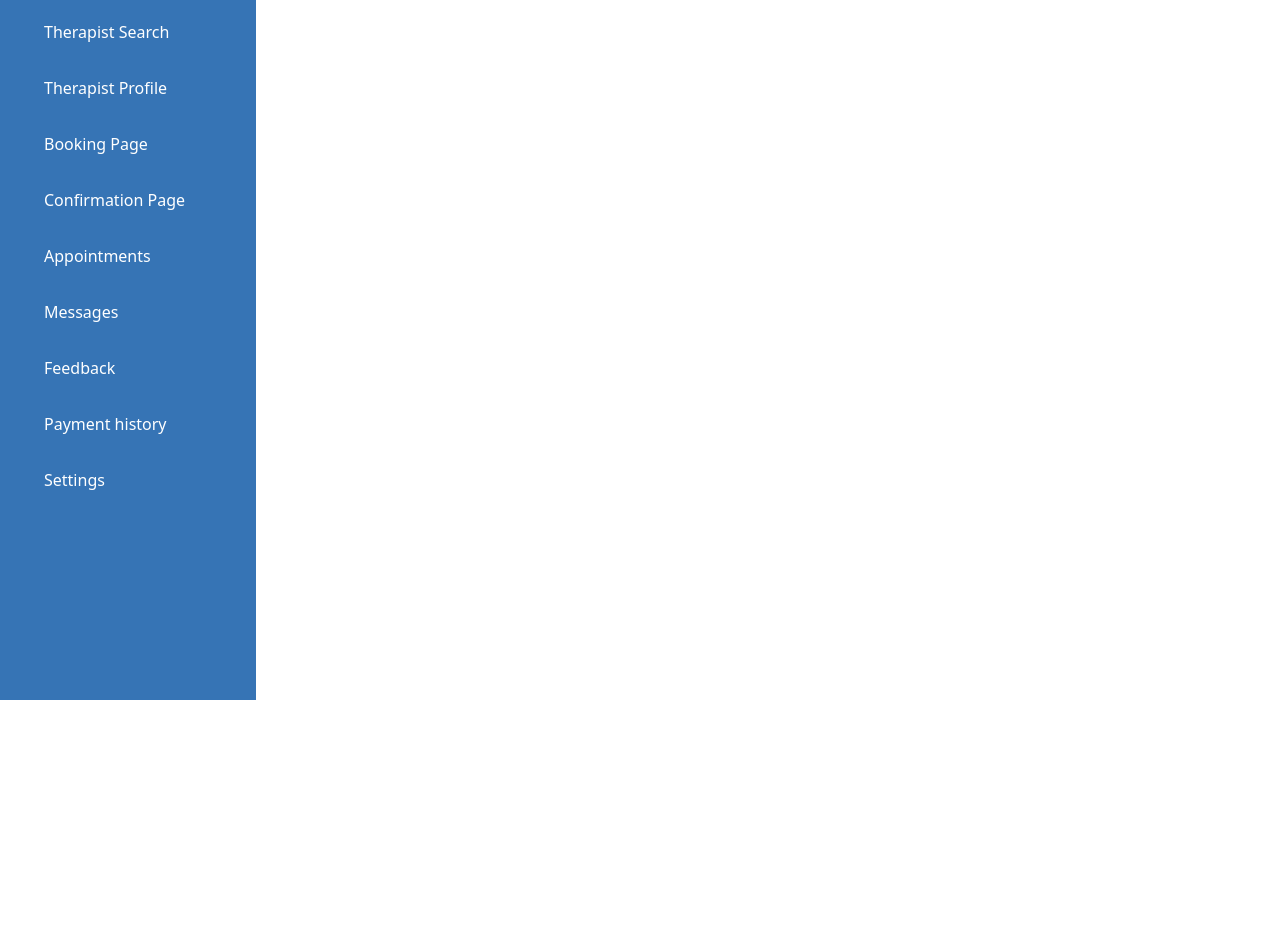
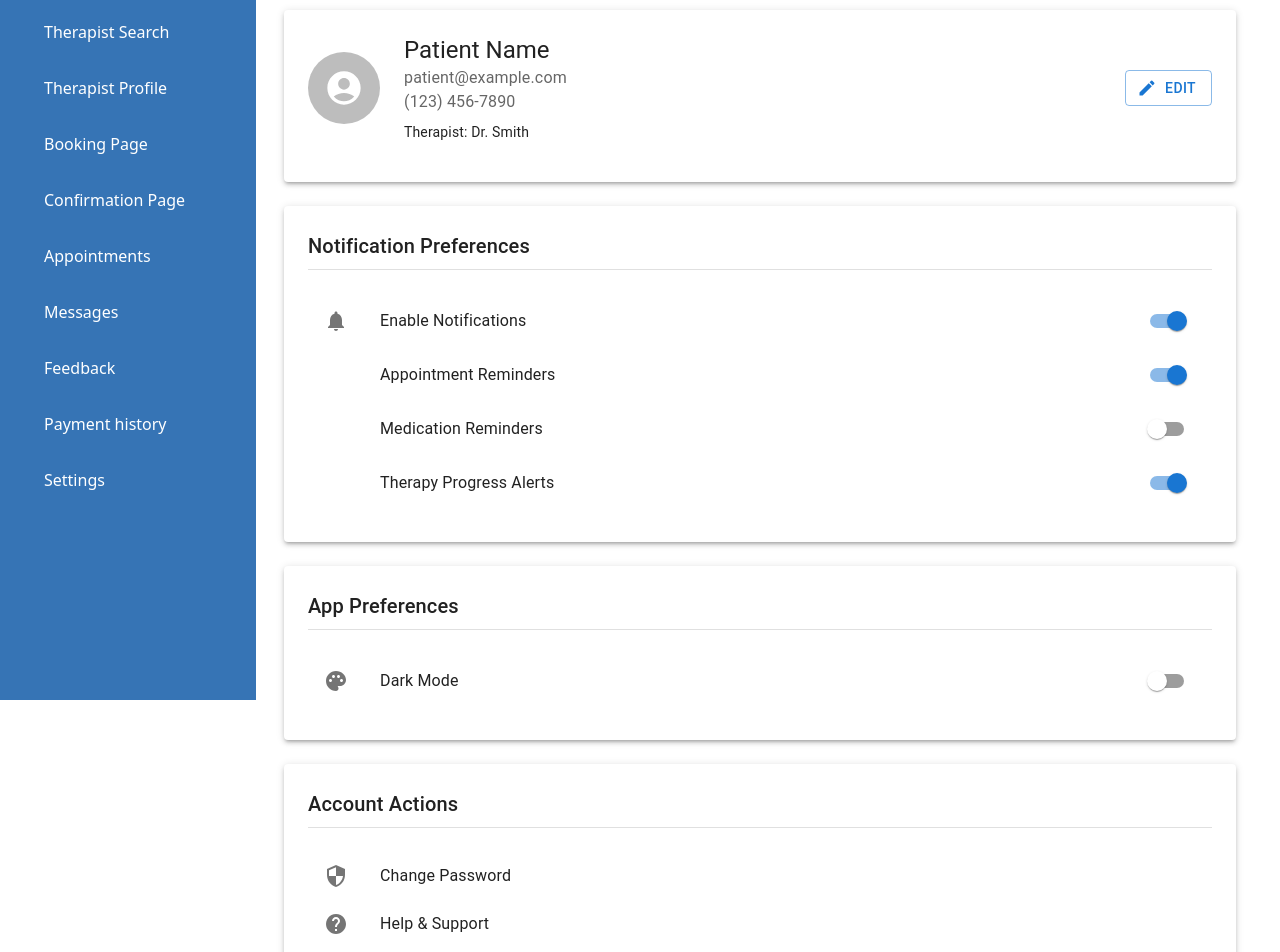
Before and after one commit to nyamweyakemunto/Therapy-Project, a React (Vite) app: page /settings in a window 1280 px wide. Shown: the part 100-1052 px from the top of the page. Before the commit the page ends 800 px from the top, so only its background shows below. Built offline with nearby package versions, Linux system fonts and the light colour scheme.

Commit message:
Updated settings

```diff
--- a/package.json
+++ b/package.json
@@ -22,7 +22,7 @@
     "react": "^19.0.0",
     "react-dom": "^19.0.0",
     "react-icons": "^5.5.0",
-    "react-router-dom": "^7.4.0",
+    "react-router-dom": "^7.4.1",
     "styled-components": "^6.1.16",
     "tailwindcss": "^4.0.17"
   },
--- a/src/components/pages/patients/PatientSettings.jsx
+++ b/src/components/pages/patients/PatientSettings.jsx
@@ -1,12 +1,254 @@
-import React from 'react'
-import SideBar from '../../sideBar'
+import React, { useState } from 'react';
+import SideBar from '../../sideBar';
+import {
+  Box,
+  Typography,
+  Avatar,
+  Button,
+  Divider,
+  List,
+  ListItem,
+  ListItemIcon,
+  ListItemText,
+  Switch,
+  TextField,
+  Paper
+} from '@mui/material';
+import {
+  Settings as SettingsIcon,
+  Notifications as NotificationsIcon,
+  Security as SecurityIcon,
+  AccountCircle as AccountIcon,
+  Help as HelpIcon,
+  Logout as LogoutIcon,
+  Palette as PaletteIcon,
+  Edit as EditIcon,
+  Save as SaveIcon,
+  Cancel as CancelIcon
+} from '@mui/icons-material';
 
 const PatientSettings = () => {
+  const [userData, setUserData] = useState({
+    name: 'Patient Name',
+    email: 'patient@example.com',
+    therapist: 'Dr. Smith',
+    phone: '(123) 456-7890'
+  });
+
+  const [settings, setSettings] = useState({
+    darkMode: false,
+    notifications: true,
+    appointmentReminders: true,
+    medicationReminders: false,
+    therapyProgressAlerts: true
+  });
+
+  const [editMode, setEditMode] = useState(false);
+  const [tempUserData, setTempUserData] = useState({...userData});
+
+  const handleSettingChange = (setting) => (event) => {
+    setSettings({...settings, [setting]: event.target.checked});
+  };
+
+  const handleInputChange = (e) => {
+    const { name, value } = e.target;
+    setTempUserData({...tempUserData, [name]: value});
+  };
+
+  const handleSaveProfile = () => {
+    setUserData(tempUserData);
+    setEditMode(false);
+    // Add API call to save data in a real application
+  };
+
+  const handleCancelEdit = () => {
+    setTempUserData(userData);
+    setEditMode(false);
+  };
+
   return (
     <SideBar>
+      <Box sx={{ p: 3 }}>
+        <Box sx={{ display: 'flex', alignItems: 'center', mb: 3 }}>
+          <SettingsIcon sx={{ mr: 1, fontSize: 32 }} />
+          <Typography variant="h4" component="h1">
+            Patient Settings
+          </Typography>
+        </Box>
 
+        {/* Profile Section */}
+        <Paper elevation={3} sx={{ p: 3, mb: 3 }}>
+          <Box sx={{ display: 'flex', alignItems: 'center', mb: 2 }}>
+            <Avatar sx={{ width: 72, height: 72, mr: 3 }}>
+              <AccountIcon sx={{ fontSize: 40 }} />
+            </Avatar>
+            <Box sx={{ flexGrow: 1 }}>
+              {editMode ? (
+                <>
+                  <TextField
+                    name="name"
+                    label="Full Name"
+                    value={tempUserData.name}
+                    onChange={handleInputChange}
+                    fullWidth
+                    margin="normal"
+                  />
+                  <TextField
+                    name="email"
+                    label="Email"
+                    value={tempUserData.email}
+                    onChange={handleInputChange}
+                    fullWidth
+                    margin="normal"
+                  />
+                  <TextField
+                    name="phone"
+                    label="Phone Number"
+                    value={tempUserData.phone}
+                    onChange={handleInputChange}
+                    fullWidth
+                    margin="normal"
+                  />
+                </>
+              ) : (
+                <>
+                  <Typography variant="h5">{userData.name}</Typography>
+                  <Typography variant="body1" color="text.secondary">
+                    {userData.email}
+                  </Typography>
+                  <Typography variant="body1" color="text.secondary">
+                    {userData.phone}
+                  </Typography>
+                  <Typography variant="body2" sx={{ mt: 1 }}>
+                    Therapist: {userData.therapist}
+                  </Typography>
+                </>
+              )}
+            </Box>
+            {editMode ? (
+              <Box sx={{ display: 'flex', flexDirection: 'column', gap: 1 }}>
+                <Button
+                  variant="contained"
+                  color="primary"
+                  startIcon={<SaveIcon />}
+                  onClick={handleSaveProfile}
+                >
+                  Save
+                </Button>
+                <Button
+                  variant="outlined"
+                  startIcon={<CancelIcon />}
+                  onClick={handleCancelEdit}
+                >
+                  Cancel
+                </Button>
+              </Box>
+            ) : (
+              <Button
+                variant="outlined"
+                startIcon={<EditIcon />}
+                onClick={() => setEditMode(true)}
+              >
+                Edit
+              </Button>
+            )}
+          </Box>
+        </Paper>
+
+        {/* Notification Settings */}
+        <Paper elevation={3} sx={{ p: 3, mb: 3 }}>
+          <Typography variant="h6" gutterBottom>
+            Notification Preferences
+          </Typography>
+          <Divider sx={{ mb: 2 }} />
+          <List>
+            <ListItem>
+              <ListItemIcon>
+                <NotificationsIcon />
+              </ListItemIcon>
+              <ListItemText primary="Enable Notifications" />
+              <Switch
+                checked={settings.notifications}
+                onChange={handleSettingChange('notifications')}
+              />
+            </ListItem>
+            <ListItem>
+              <ListItemText primary="Appointment Reminders" inset />
+              <Switch
+                checked={settings.appointmentReminders}
+                onChange={handleSettingChange('appointmentReminders')}
+                disabled={!settings.notifications}
+              />
+            </ListItem>
+            <ListItem>
+              <ListItemText primary="Medication Reminders" inset />
+              <Switch
+                checked={settings.medicationReminders}
+                onChange={handleSettingChange('medicationReminders')}
+                disabled={!settings.notifications}
+              />
+            </ListItem>
+            <ListItem>
+              <ListItemText primary="Therapy Progress Alerts" inset />
+              <Switch
+                checked={settings.therapyProgressAlerts}
+                onChange={handleSettingChange('therapyProgressAlerts')}
+                disabled={!settings.notifications}
+              />
+            </ListItem>
+          </List>
+        </Paper>
+
+        {/* App Preferences */}
+        <Paper elevation={3} sx={{ p: 3, mb: 3 }}>
+          <Typography variant="h6" gutterBottom>
+            App Preferences
+          </Typography>
+          <Divider sx={{ mb: 2 }} />
+          <List>
+            <ListItem>
+              <ListItemIcon>
+                <PaletteIcon />
+              </ListItemIcon>
+              <ListItemText primary="Dark Mode" />
+              <Switch
+                checked={settings.darkMode}
+                onChange={handleSettingChange('darkMode')}
+              />
+            </ListItem>
+          </List>
+        </Paper>
+
+        {/* Account Actions */}
+        <Paper elevation={3} sx={{ p: 3 }}>
+          <Typography variant="h6" gutterBottom>
+            Account Actions
+          </Typography>
+          <Divider sx={{ mb: 2 }} />
+          <List>
+            <ListItem button>
+              <ListItemIcon>
+                <SecurityIcon />
+              </ListItemIcon>
+              <ListItemText primary="Change Password" />
+            </ListItem>
+            <ListItem button>
+              <ListItemIcon>
+                <HelpIcon />
+              </ListItemIcon>
+              <ListItemText primary="Help & Support" />
+            </ListItem>
+            <ListItem button>
+              <ListItemIcon>
+                <LogoutIcon />
+              </ListItemIcon>
+              <ListItemText primary="Log Out" />
+            </ListItem>
+          </List>
+        </Paper>
+      </Box>
     </SideBar>
-  )
-}
+  );
+};
 
-export default PatientSettings
+export default PatientSettings;
```
Also changed, not shown: 1 other file (tests, documents, lock files or other folders).
